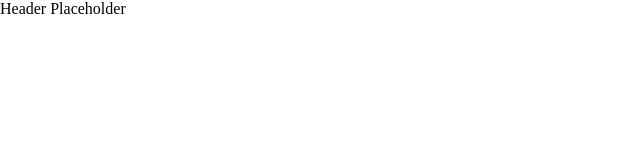
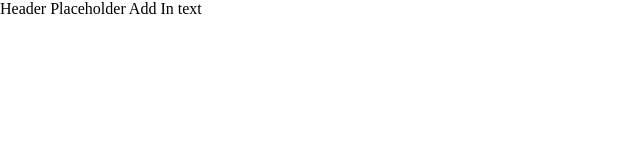
Before and after one commit to profydev/reddit-timer-jamesmarriott, a React (Create React App) app: page / in a window 1280 px wide. Shown: the top 160 px of the page, without its empty margins (0-640 px from the left). Built offline with nearby package versions, Linux system fonts and the light colour scheme.

Commit message:
Forced update

```diff
--- a/src/Header.js
+++ b/src/Header.js
@@ -4,6 +4,7 @@ function Header() {
   return (
     <header>
       Header Placeholder
+      Add In text
     </header>
   );
 }
```
